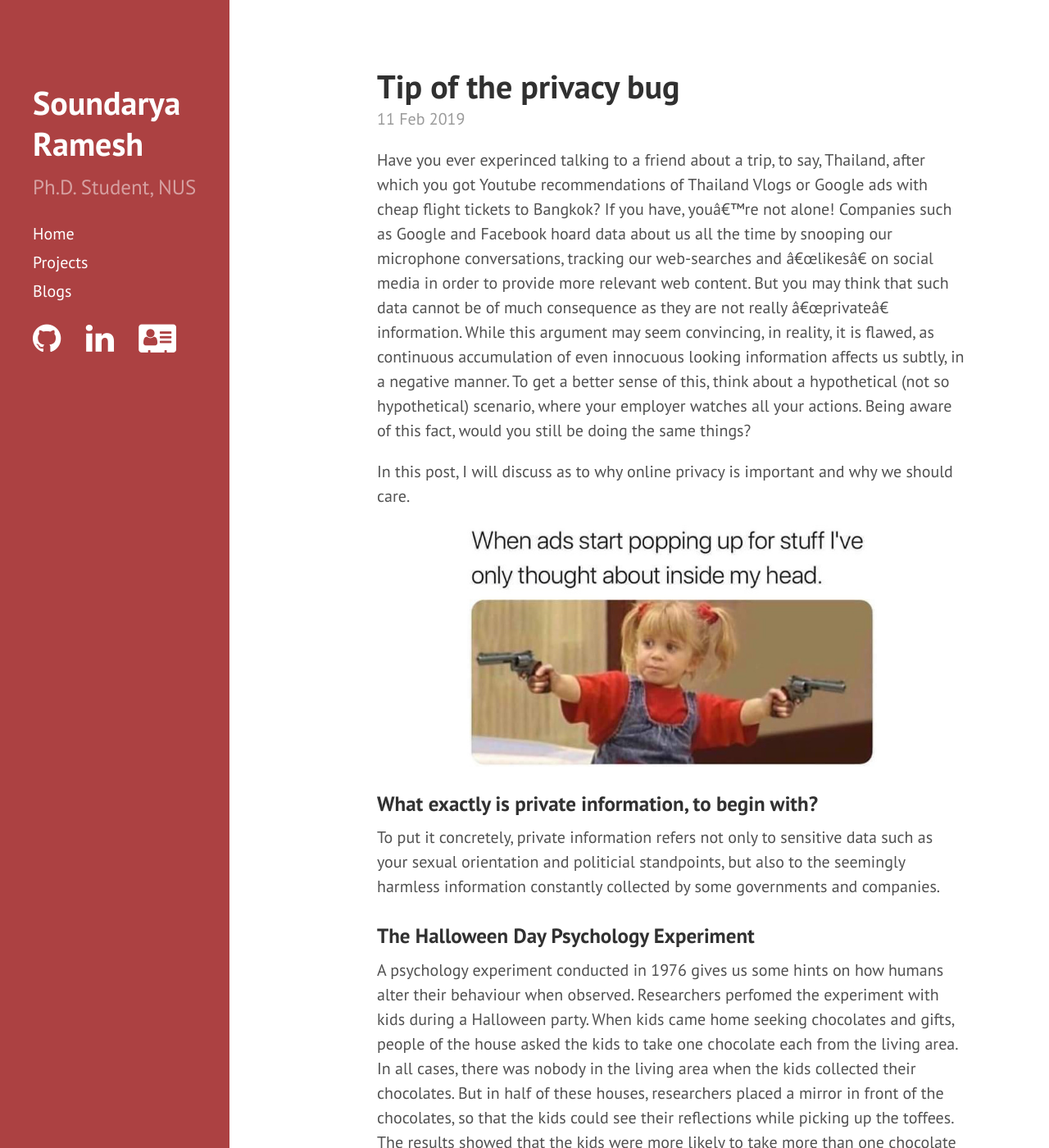
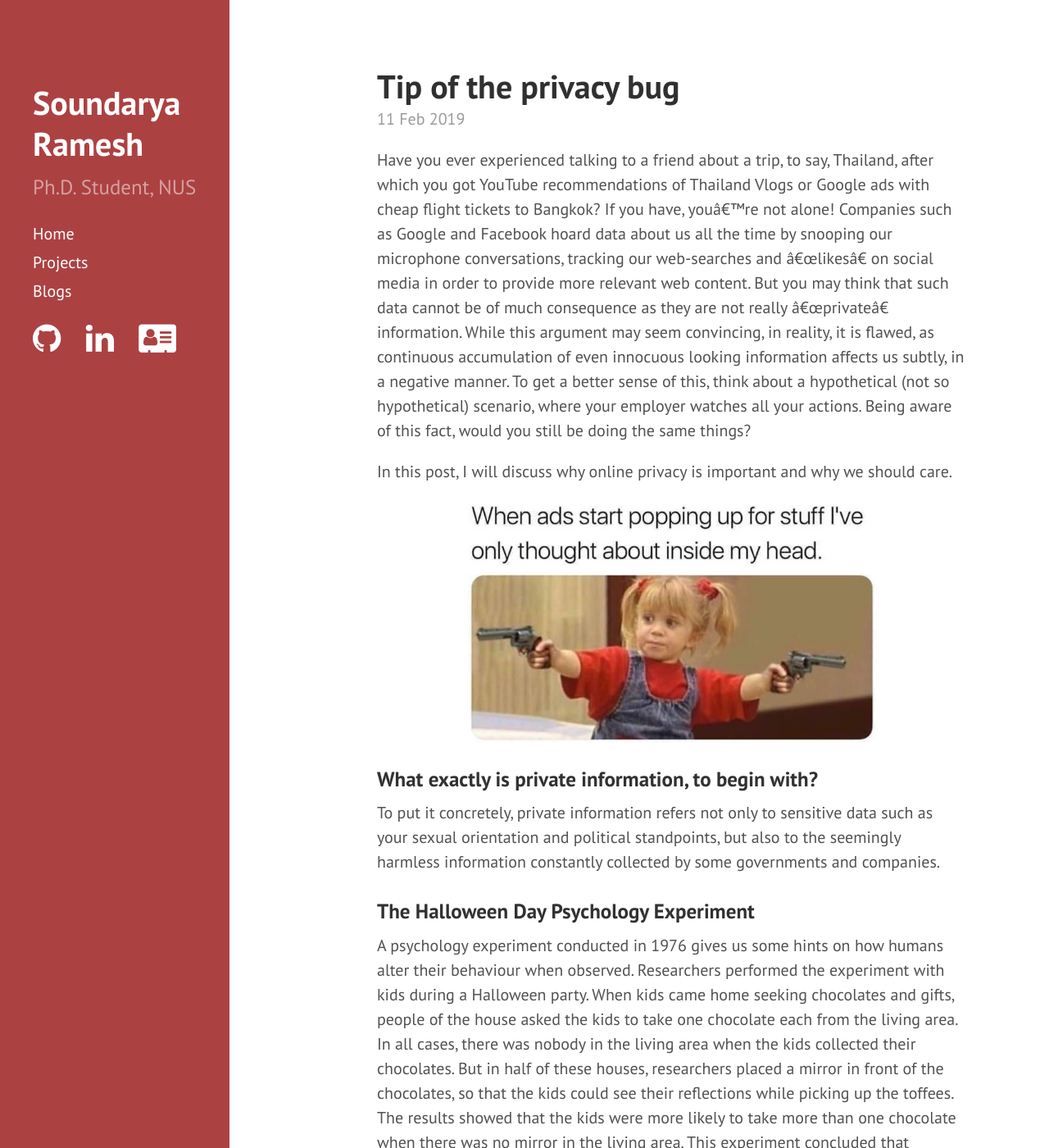
Before and after one commit to soundaryaramesh/soundaryaramesh.github.io, a Jekyll site: the page built from _posts/2019-02-11-privacy.md, in a window 1280 px wide and 1400 px high. Shown: the whole window at 82% size. Built offline with Jekyll 4.4.1, drawn with Linux system fonts in a browser that asks for light colours; formulas are drawn with MathJax 3; comment, search, counter and statistics services are not loaded; some of the changed text lies outside the part shown.

Commit message:
update privacy post - correct typos

```diff
--- a/_posts/2019-02-11-privacy.md
+++ b/_posts/2019-02-11-privacy.md
@@ -3,14 +3,14 @@ layout: post
 comments: true
 title: Tip of the privacy bug
 ---
-Have you ever experinced talking to a friend about a trip, to say, Thailand, after which you got Youtube recommendations of Thailand Vlogs or Google ads with cheap flight tickets to Bangkok? If you have, you're not alone! Companies such as Google and Facebook hoard data about us all the time by snooping our microphone conversations, tracking our web-searches and "likes" on social media in order to provide more relevant web content.
+Have you ever experienced talking to a friend about a trip, to say, Thailand, after which you got YouTube recommendations of Thailand Vlogs or Google ads with cheap flight tickets to Bangkok? If you have, you're not alone! Companies such as Google and Facebook hoard data about us all the time by snooping our microphone conversations, tracking our web-searches and "likes" on social media in order to provide more relevant web content.
 But you may think that such data cannot be of much consequence as they are not really "private" information.
 While this argument may seem convincing, in reality, it is flawed, as continuous accumulation of even innocuous looking information affects us subtly, in a negative manner.
 <!---However, this argument is flawed, as even such innocuous looking information collected continuously can play against us.-->
 <!--With such a reasoning, what we fail to realise is that, even such innocuous looking information collected continuously can play against us. -->
 To get a better sense of this, think about a hypothetical (not so hypothetical) scenario, where your employer watches all your actions. Being aware of this fact, would you still be doing the same things?
 
-In this post, I will discuss as to why online privacy is important and why we should care.
+In this post, I will discuss why online privacy is important and why we should care.
 
 <center>
 <figure>
@@ -19,10 +19,10 @@ In this post, I will discuss as to why online privacy is important and why we sh
 </center>
 
 ### What exactly is private information, to begin with?
-To put it concretely, private information refers not only to sensitive data such as your sexual orientation and politicial standpoints, but also to the seemingly harmless information constantly collected by some governments and companies.
+To put it concretely, private information refers not only to sensitive data such as your sexual orientation and political standpoints, but also to the seemingly harmless information constantly collected by some governments and companies.
 
 ### The Halloween Day Psychology Experiment
-A psychology experiment conducted in 1976 gives us some hints on how humans alter their behaviour when observed. Researchers perfomed the experiment with kids during a Halloween party. When kids came home seeking chocolates and gifts, people of the house asked the kids to take one chocolate each from the living area. In all cases, there was nobody in the living area when the kids collected their chocolates. But in half of these houses, researchers placed a mirror in front of the chocolates, so that the kids could see their reflections while picking up the toffees. The results showed that the kids were more likely to take more than one chocolate when there was no mirror in the living area. This experiment concluded that humans are subconsciously sensitive to being watched upon, be it a video camera or a photograph of your mom or even a mirror and this makes us alter our behaviour.
+A psychology experiment conducted in 1976 gives us some hints on how humans alter their behaviour when observed. Researchers performed the experiment with kids during a Halloween party. When kids came home seeking chocolates and gifts, people of the house asked the kids to take one chocolate each from the living area. In all cases, there was nobody in the living area when the kids collected their chocolates. But in half of these houses, researchers placed a mirror in front of the chocolates, so that the kids could see their reflections while picking up the toffees. The results showed that the kids were more likely to take more than one chocolate when there was no mirror in the living area. This experiment concluded that humans are subconsciously sensitive to being watched upon, be it a video camera or a photograph of your mom or even a mirror and this makes us alter our behaviour.
 
 
 ### Relevance of the Experiment to our problem
```
Also changed, not shown: other parts of _posts/2019-02-11-privacy.md (+6 -6 lines).
